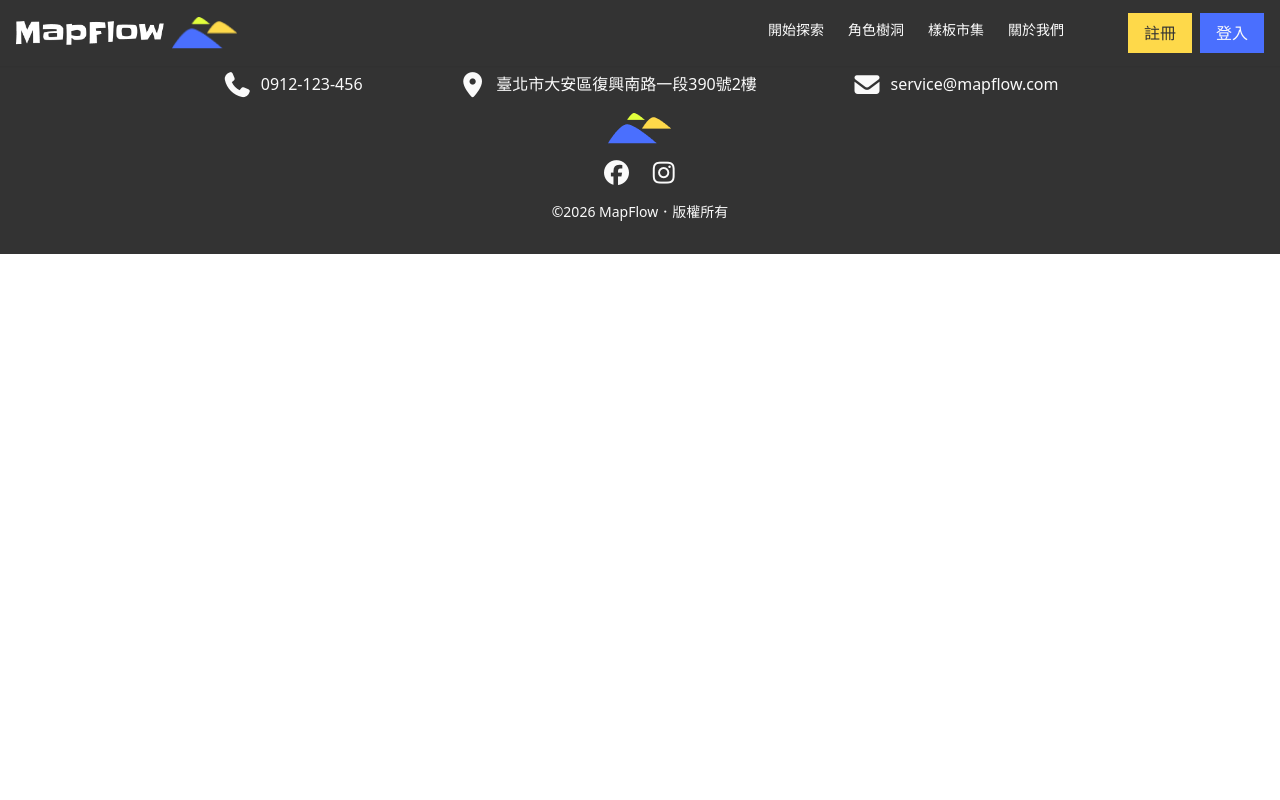
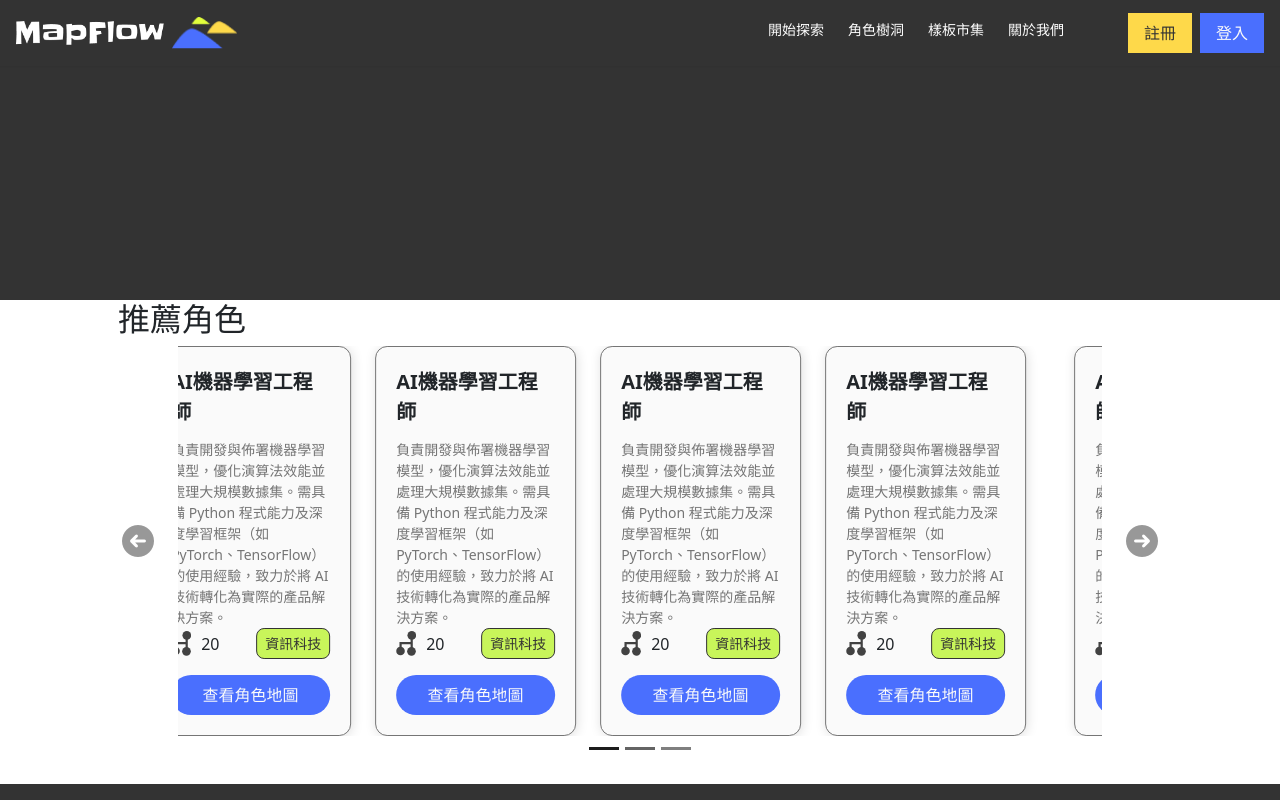
Before and after one commit to yuzh1363/MapFlow, a Vue app in the folder final-project/: page / in a window 1280 px wide. Shown: the top 800 px of the page. Built offline with nearby package versions, Linux system fonts and the light colour scheme.

Commit message:
新增：搜尋頁推薦角色區塊(半成品)

```diff
--- a/final-project/src/components/Header.vue
+++ b/final-project/src/components/Header.vue
@@ -31,7 +31,7 @@
 
       <div class="navbar-content">
         <ul class="nav-menu">
-          <RouterLink class="nav-item"><li>開始探索</li></RouterLink>
+          <RouterLink to="/" class="nav-item"><li>開始探索</li></RouterLink>
           <RouterLink to="/treeHole" class="nav-item"><li>角色樹洞</li></RouterLink>
           <RouterLink to="/templete" class="nav-item"><li>樣板市集</li></RouterLink>
           <RouterLink class="nav-item"><li>關於我們</li></RouterLink>
--- a/final-project/src/components/SearchCard.vue
+++ b/final-project/src/components/SearchCard.vue
@@ -25,8 +25,10 @@ import MyButton from './MyButton.vue';
 
 <style scoped>
 .search-card{
-    width: 280px;
-    height: 280px;
+    width: 100%;
+    max-width: 280px;
+    margin: 0 auto;
+    min-height: 300px;
     display: flex;
     flex-direction: column;
     justify-content: space-between;
@@ -34,6 +36,7 @@ import MyButton from './MyButton.vue';
     border-radius: 12px;
     padding: 20px;
     box-shadow: 1px 1px 12px #dfdfdf ;
+    background-color: var(--color-neutral-50);
 }
 .job-info{
     display: flex;
--- a/final-project/src/views/Search.vue
+++ b/final-project/src/views/Search.vue
@@ -1,13 +1,134 @@
+<script setup>
+import SearchCard from '../components/SearchCard.vue';
+</script>
+
 <template>
-    <div>
+    <div style="height: 300px; background-color: #333;"></div>
+    <div class="main-container">
+        <div class="container px-5 mb-5">
+            <h2>推薦角色</h2>
+            <div id="carouselExampleIndicators" class="carousel slide" data-bs-ride="carousel">
+                <div class="carousel-indicators">
+                    <button type="button" data-bs-target="#carouselExampleIndicators" data-bs-slide-to="0"
+                        class="active" aria-current="true" aria-label="Slide 1"
+                        style="color: var(--color-neutral-900);"></button>
+                    <button type="button" data-bs-target="#carouselExampleIndicators" data-bs-slide-to="1"
+                        aria-label="Slide 2" style="color: var(--color-neutral-900);"></button>
+                    <button type="button" data-bs-target="#carouselExampleIndicators" data-bs-slide-to="2"
+                        aria-label="Slide 3" style="color: var(--color-neutral-900);"></button>
+                </div>
 
+                <button class="carousel-control-prev" type="button" data-bs-target="#carouselExampleIndicators"
+                    data-bs-slide="prev">
+                    <i class="fa-solid fa-circle-arrow-left"
+                        style="font-size: 2rem; color: var(--color-neutral-900);"></i>
+                    <span class="visually-hidden">Previous</span>
+                </button>
+                <div class="carousel-inner">
+                    <div class="carousel-item active">
+                        <div class="container-fluid">
+                            <div class="row flex-nowrap row-cols-1 row-cols-md-3 row-cols-lg-4 g-4 custom-carousel-row">
+                                <div class="col">
+                                    <SearchCard></SearchCard>
+                                </div>
+                                <div class="col">
+                                    <SearchCard></SearchCard>
+                                </div>
+                                <div class="col">
+                                    <SearchCard></SearchCard>
+                                </div>
+                                <div class="col">
+                                    <SearchCard></SearchCard>
+                                </div>
+                            </div>
+                        </div>
+                    </div>
+                    <div class="carousel-item">
+                        <div class="container-fluid">
+                            <div class="row flex-nowrap row-cols-1 row-cols-md-3 row-cols-lg-4 g-4 custom-carousel-row">
+                                <div class="col">
+                                    <SearchCard></SearchCard>
+                                </div>
+                                <div class="col">
+                                    <SearchCard></SearchCard>
+                                </div>
+                                <div class="col">
+                                    <SearchCard></SearchCard>
+                                </div>
+                                <div class="col">
+                                    <SearchCard></SearchCard>
+                                </div>
+                            </div>
+                        </div>
+                    </div>
+                    <div class="carousel-item">
+                        <div class="container-fluid">
+                            <div class="row flex-nowrap row-cols-1 row-cols-md-3 row-cols-lg-4 g-4 custom-carousel-row">
+                                <div class="col">
+                                    <SearchCard></SearchCard>
+                                </div>
+                                <div class="col">
+                                    <SearchCard></SearchCard>
+                                </div>
+                                <div class="col">
+                                    <SearchCard></SearchCard>
+                                </div>
+                                <div class="col">
+                                    <SearchCard></SearchCard>
+                                </div>
+                            </div>
+                        </div>
+                    </div>
+                </div>
+                <button class="carousel-control-next" type="button" data-bs-target="#carouselExampleIndicators"
+                    data-bs-slide="next">
+                    <i class="fa-solid fa-circle-arrow-right"
+                        style="font-size: 2rem; color: var(--color-neutral-900);"></i>
+                    <span class="visually-hidden">Next</span>
+                </button>
+            </div>
+        </div>
     </div>
+
+
 </template>
 
-<script setup>
+<style scoped>
+#carouselExampleIndicators {
+    position: relative;
+    padding: 0 60px;
+}
 
-</script>
+.carousel-item .row {
+    margin-left: 0;
+    margin-right: 0;
+}
 
-<style lang="scss" scoped>
+.carousel-control-prev {
+    left: -10px;
+    width: 60px;
+}
 
+.carousel-control-next {
+    right: -10px;
+    width: 60px;
+}
+
+.carousel-control-prev:hover,
+.carousel-control-next:hover {
+    opacity: 0.8;
+}
+
+.carousel-indicators {
+    bottom: -40px;
+    filter: invert(1);
+}
+.custom-carousel-row {
+    display: flex;
+    flex-wrap: nowrap;
+    overflow: hidden;
+}
+.custom-carousel-row .col {
+    flex: 0 0 auto;
+}
 </style>
```
